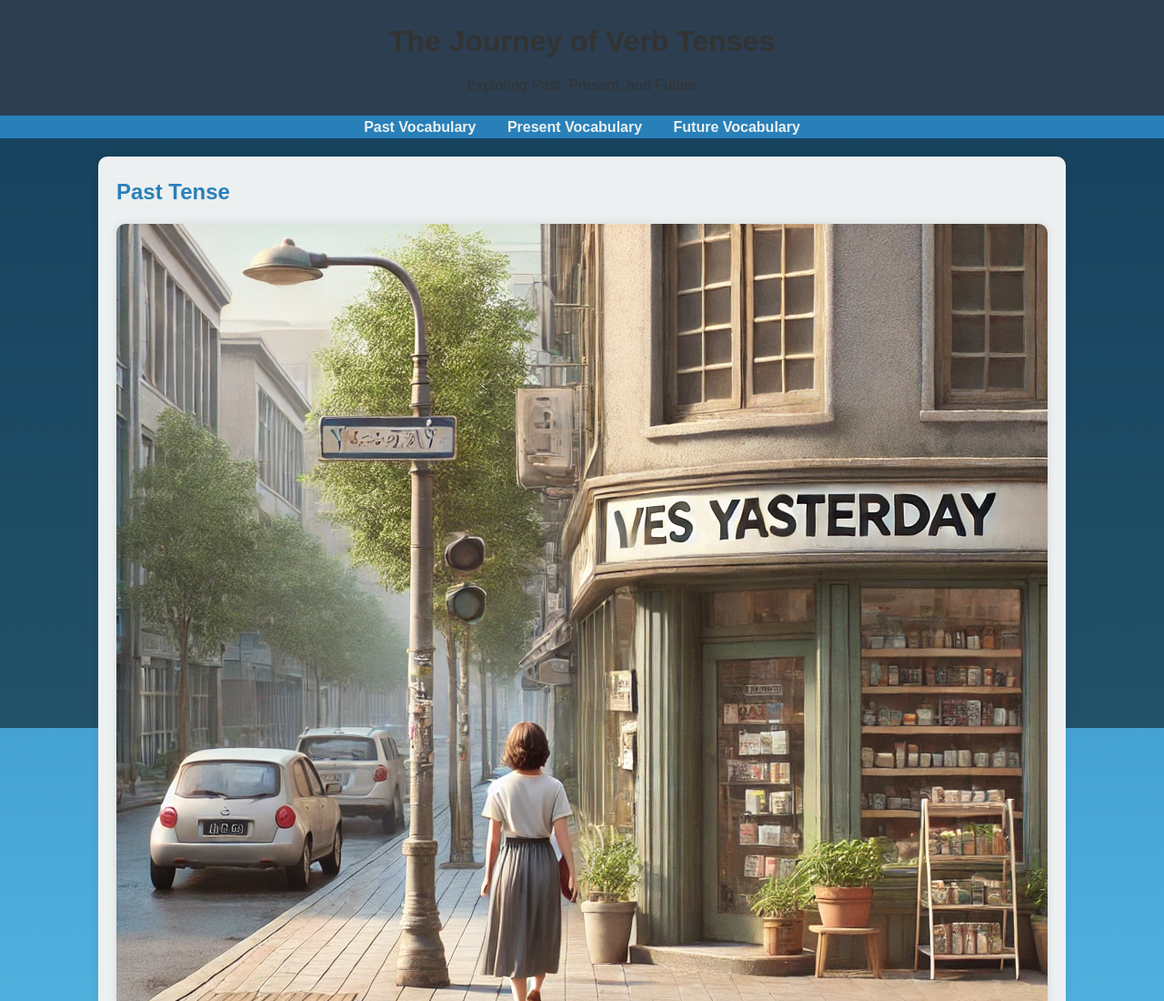
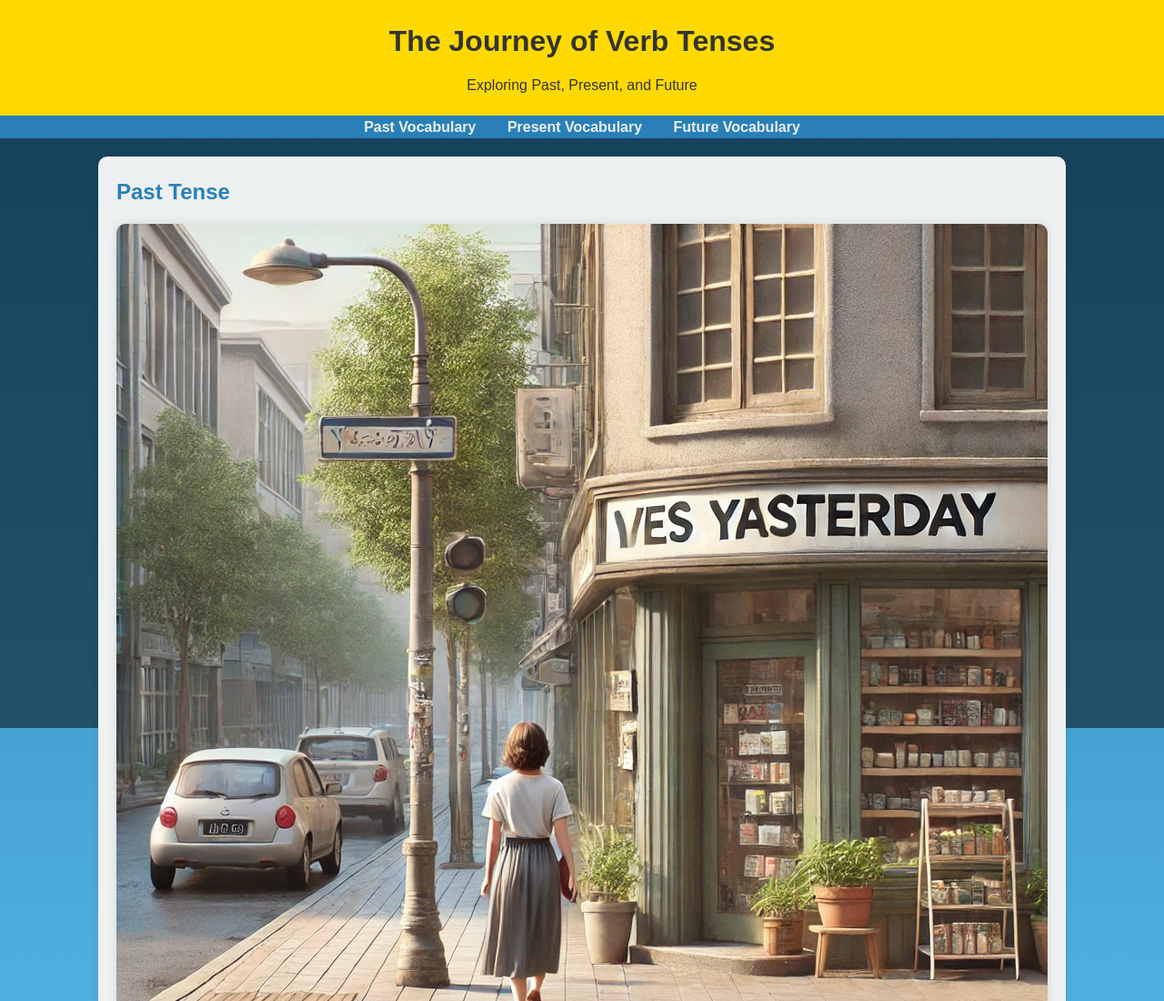
Before and after one commit to 10wanchana/10wanchana.github.io, a plain HTML site: page index.html in a window 1280 px wide. Shown: the top 1100 px of the page at 91% size. Drawn offline with Linux system fonts and the light colour scheme.

Commit message:
Update styles.css

```diff
--- a/styles.css
+++ b/styles.css
@@ -37,7 +37,7 @@ body {
 }
 
 .header-container {
-    background-color: #2c3e50;
+    background-color: #ffd900;
     color: #ecf0f1;
     text-align: center;
     padding: 20px;
```
